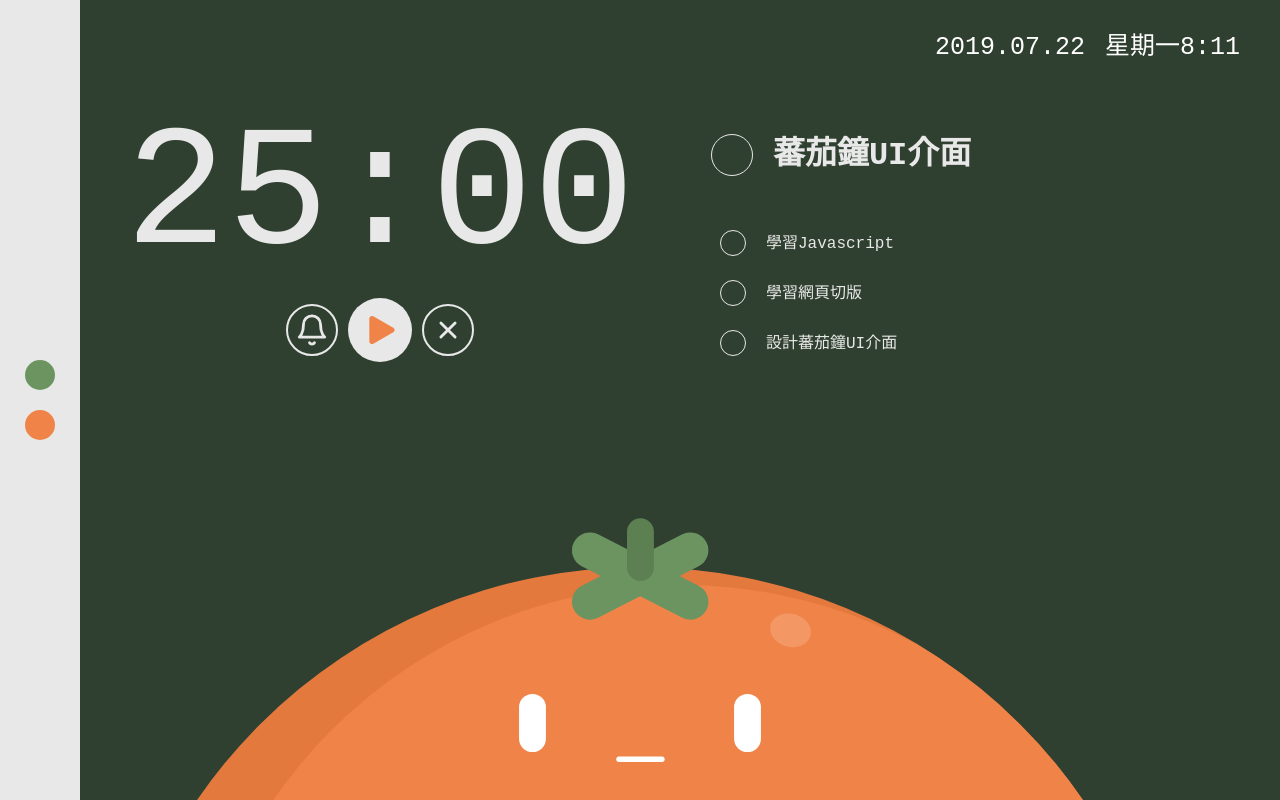
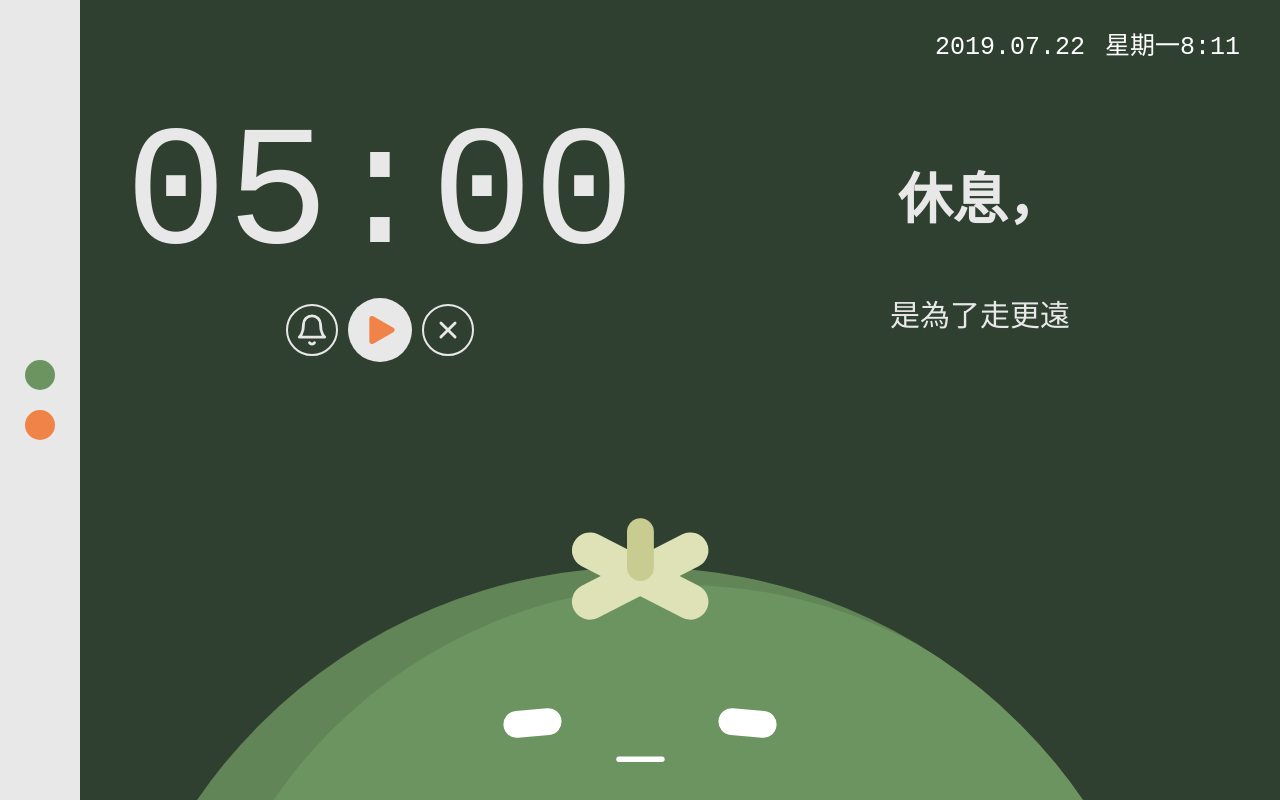
Before and after one commit to codeewander/Pomodoro, a React (Create React App) app: page / in a window 1280 px wide. Both pictures are taken after a click on the button 40 px from the left and 375 px from the top of the page. Built offline with nearby package versions, Linux system fonts and the light colour scheme.

Commit message:
[feature]:set timemode

```diff
--- a/src/App.js
+++ b/src/App.js
@@ -9,12 +9,27 @@ class App extends Component {
     super();
     this.state = {
       showTodo: false,
-      mode: "work"
+      mode: "work",
+      time: 1500,
+      timeText: ""
     };
   }
+
+  showRemainTime = time => {
+    let minute = parseInt(time / 60);
+    if (minute < 10) {
+      minute = `0${minute}`;
+    }
+    let second = time % 60;
+    if (second < 10) {
+      second = `0${second}`;
+    }
+    this.setState({
+      timeText: `${minute}:${second}`
+    });
+  };
+
   showTodoList = mode => {
-    console.log(this.state.mode);
-    console.log(mode);
     if (mode === this.state.mode) {
       this.setState(state => ({
         showTodo: !state.showTodo
@@ -24,28 +39,30 @@ class App extends Component {
 
   changeWorkMode = e => {
     let presentMode = e.target.value;
-    console.log(presentMode);
     this.setState(
       prevState => ({
-        mode: "work"
+        mode: "work",
+        time: 1500
       }),
-      this.showTodoList(presentMode)
+      this.showTodoList(presentMode),
+      this.showRemainTime(1500)
     );
   };
 
   changeRestMode = e => {
     let presentMode = e.target.value;
-    console.log(presentMode);
     this.setState(
       prevState => ({
-        mode: "rest"
+        mode: "rest",
+        time: 300
       }),
-      this.showTodoList(presentMode)
+      this.showTodoList(presentMode),
+      this.showRemainTime(300)
     );
   };
 
   render() {
-    const showTodo = this.state.showTodo;
+    const { showTodo, mode, time } = this.state;
 
     return (
       <div
@@ -58,7 +75,13 @@ class App extends Component {
           changeRestMode={this.changeRestMode}
         />
         <Todo showTodo={showTodo} />
-        <Main showTodo={showTodo} />
+        <Main
+          showTodo={showTodo}
+          mode={mode}
+          time={time}
+          showRemainTime={this.showRemainTime}
+          timeText={this.state.timeText}
+        />
       </div>
     );
   }
--- a/src/components/main.js
+++ b/src/components/main.js
@@ -2,7 +2,8 @@ import React, { Component } from "react";
 import bell from "../images/icon-bell.svg";
 import play from "../images/icon-play--orange.svg";
 import deleted from "../images/icon-delete.svg";
-import tomato from "../images/tomato--orange.svg";
+import orangeTomato from "../images/tomato--orange.svg";
+import greenTomato from "../images/tomato--green.svg";
 import pause from "../images/icon-pause--orange.svg";
 import styles from "../styles/Main.module.scss";
 
@@ -14,15 +15,15 @@ class Main extends Component {
       currentDay: "",
       currentTime: "",
       timerOn: false,
-      workTime: 1500,
+      // workTime: 1500,
       timerStart: false,
-      timeText: "",
+      // timeText: "",
       soundOn: false
     };
   }
   componentDidMount() {
     setInterval(() => this.updateCurrentDate(), 1000);
-    this.showRemainTime(this.state.workTime);
+    this.props.showRemainTime(this.props.time);
   }
 
   startTimer = () => {
@@ -53,31 +54,31 @@ class Main extends Component {
     });
   };
 
-  resetTimer = () => {
-    clearInterval(this.timer);
-    this.setState(prevState => {
-      return {
-        workTime: 1500,
-        timerOn: false,
-        timerStart: false
-      };
-    });
-    this.showRemainTime(this.state.workTime);
-  };
+  // resetTimer = () => {
+  //   clearInterval(this.timer);
+  //   this.setState(prevState => {
+  //     return {
+  //       workTime: 1500,
+  //       timerOn: false,
+  //       timerStart: false
+  //     };
+  //   });
+  //   this.showRemainTime(this.state.workTime);
+  // };
 
-  showRemainTime = time => {
-    let minute = parseInt(time / 60);
-    if (minute < 10) {
-      minute = `0${minute}`;
-    }
-    let second = time % 60;
-    if (second < 10) {
-      second = `0${second}`;
-    }
-    this.setState({
-      timeText: `${minute}:${second}`
-    });
-  };
+  // showRemainTime = time => {
+  //   let minute = parseInt(time / 60);
+  //   if (minute < 10) {
+  //     minute = `0${minute}`;
+  //   }
+  //   let second = time % 60;
+  //   if (second < 10) {
+  //     second = `0${second}`;
+  //   }
+  //   this.setState({
+  //     timeText: `${minute}:${second}`
+  //   });
+  // };
 
   updateCurrentDate = () => {
     const date = new Date();
@@ -136,9 +137,9 @@ class Main extends Component {
   };
 
   render() {
-    const { currentDate, currentDay, currentTime, timeText } = this.state;
-    const { workTime, timerStart, timerOn } = this.state;
-    const { showTodo } = this.props;
+    const { currentDate, currentDay, currentTime } = this.state;
+    const { timerStart, timerOn } = this.state;
+    const { showTodo, time, timeText } = this.props;
 
     return (
       <div
@@ -183,8 +184,7 @@ class Main extends Component {
                 <img src={bell} alt="bell" />
               </div>
               <div className={styles.play}>
-                {timerOn === false &&
-                  (timerStart === false || workTime > 0) && (
+                {timerOn === false && (timerStart === false || time > 0) && (
                   <img src={play} alt="play" onClick={this.startTimer} />
                 )}
                 {timerOn === true && timerStart === true && (
@@ -196,6 +196,7 @@ class Main extends Component {
               </div>
             </div>
           </div>
+          {this.props.mode === "work" && (
             <div className={styles.todo}>
               <h2>蕃茄鐘UI介面</h2>
               <ul>
@@ -204,8 +205,24 @@ class Main extends Component {
                 <li>設計蕃茄鐘UI介面</li>
               </ul>
             </div>
+          )}
+          {this.props.mode === "rest" && (
+            <div className={styles.resttext}>
+              <h3>休息，</h3>
+              <p>是為了走更遠</p>
             </div>
-        <img className={styles.tomato} src={tomato} alt="tomato" />
+          )}
+        </div>
+        {this.props.mode === "work" && (
+          <img
+            className={styles.tomato}
+            src={orangeTomato}
+            alt="orangeTomato"
+          />
+        )}
+        {this.props.mode === "rest" && (
+          <img className={styles.tomato} src={greenTomato} alt="greenTomato" />
+        )}
       </div>
     );
   }
--- a/src/styles/Main.module.scss
+++ b/src/styles/Main.module.scss
@@ -82,7 +82,8 @@
 }
 .content {
   .resttext {
-    text-align: left;
+    text-align: center;
+    flex-basis: 50%;
     h3 {
       font-size: 55px;
       font-weight: bold;
```
Lines whose indentation alone changed are shown as unchanged.
